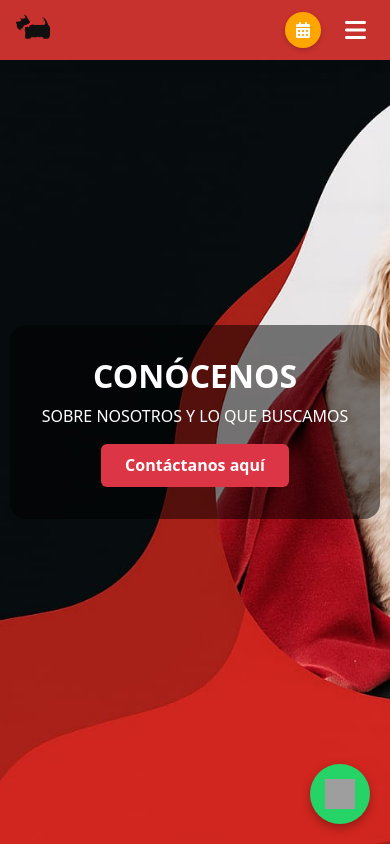
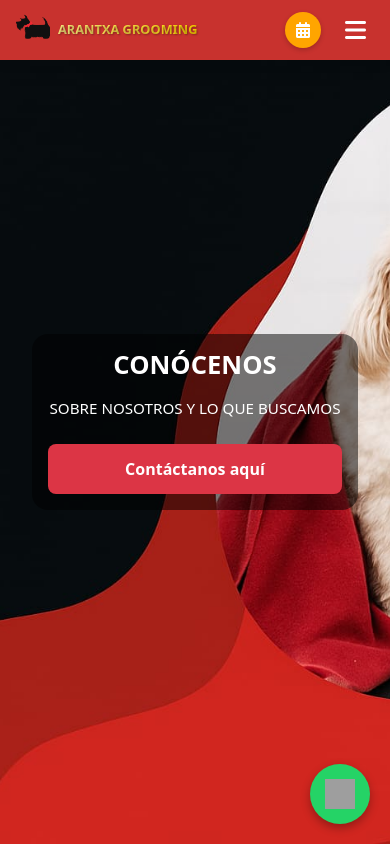
Before and after one commit to JuanRL-03/EI-PaginaWebISIL, a plain HTML site: page nosotros.html in a window 390 px wide. Shown: the top 844 px of the page. Drawn offline with nearby package versions, Linux system fonts and the light colour scheme; grey boxes are pictures that could not be loaded.

Commit message:
Update nosotros.css

```diff
--- a/estilo/nosotros.css
+++ b/estilo/nosotros.css
@@ -299,7 +299,7 @@ header {
 
     @media (max-width: 480px) {
       .nomlogo {
-        display: none;
+        font-size: 0.8rem;
       }
 
       .header {
@@ -319,20 +319,23 @@ header {
 /*------------SLIDER--------------------*/
 .conocenos-section {
   position: relative;
-      background-image: url('../img/fondoNosotros.jpg'); /* Cambia esta ruta */
+  background-image: url('../img/fondoNosotros.jpg'); /* Asegúrate de que esta ruta sea correcta */
   background-size: cover;
   background-position: center;
-      height: 100vh;
+  min-height: 100vh;
   display: flex;
   align-items: center;
+  justify-content: center; /* Centrado en pantallas pequeñas */
   color: #fff;
+  padding: 2rem;
+  text-align: left;
 }
 
 .overlay {
   background: rgba(0, 0, 0, 0.5);
   padding: 2rem;
   max-width: 600px;
-      margin-left: 10%;
+  width: 100%;
   border-radius: 1rem;
   animation: fadeInUp 1s ease-out both;
 }
@@ -340,10 +343,12 @@ header {
 .overlay h1 {
   font-size: 3rem;
   font-weight: bold;
+  margin-bottom: 1rem;
 }
 
 .overlay p {
   font-size: 1.2rem;
+  margin-bottom: 1.5rem;
 }
 
 .overlay .btn {
@@ -351,8 +356,11 @@ header {
   border: none;
   padding: 0.6rem 1.5rem;
   font-weight: bold;
+  color: #fff;
+  border-radius: 0.5rem;
 }
 
+/* Animación */
 @keyframes fadeInUp {
   0% {
     opacity: 0;
@@ -364,7 +372,14 @@ header {
   }
 }
 
+/* Tablet (768px o menos) */
 @media (max-width: 768px) {
+  .overlay {
+    margin: auto;
+    text-align: center;
+    padding: 1.5rem;
+  }
+
   .overlay h1 {
     font-size: 2rem;
   }
@@ -372,12 +387,29 @@ header {
   .overlay p {
     font-size: 1rem;
   }
+}
 
+/* Celulares (480px o menos) */
+@media (max-width: 480px) {
   .overlay {
-        margin: auto;
-        text-align: center;
+    padding: 1rem;
+  }
+
+  .overlay h1 {
+    font-size: 1.6rem;
+  }
+
+  .overlay p {
+    font-size: 0.95rem;
+  }
+
+  .overlay .btn {
+    width: 100%;
+    padding: 0.8rem;
+    font-size: 1rem;
   }
 }
+
 
 
 
```
Lines whose indentation alone changed are shown as unchanged.
